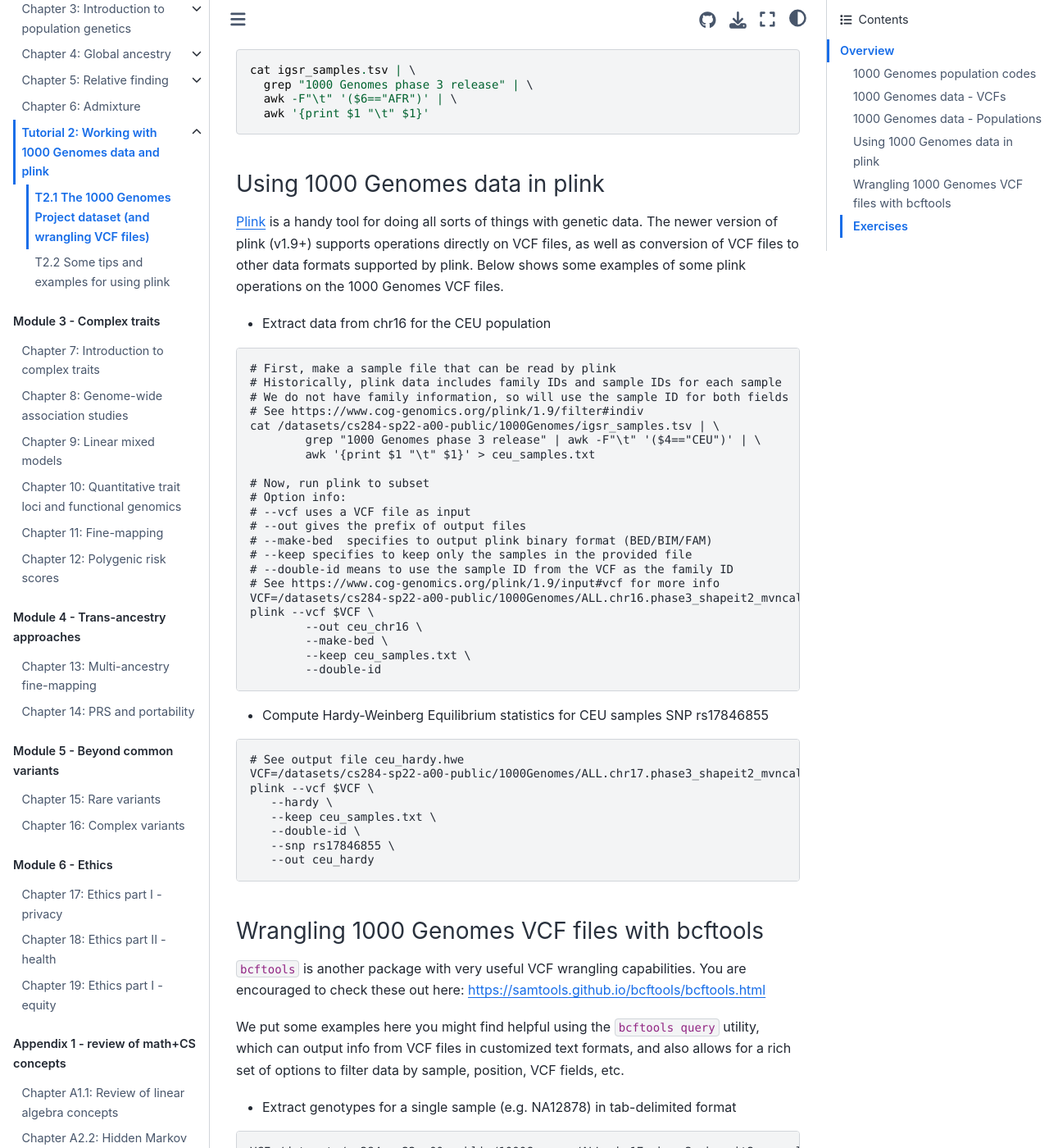
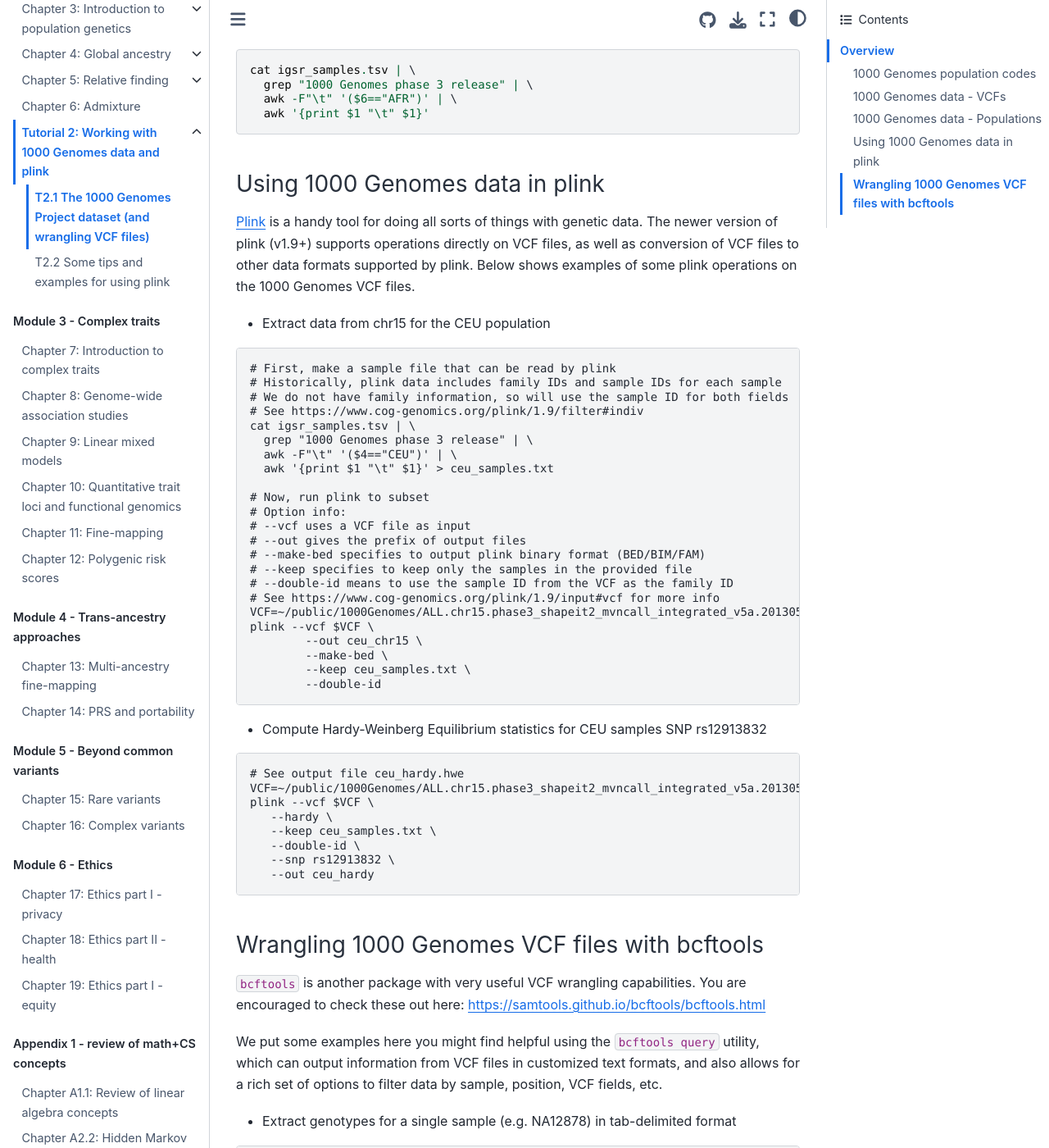
Before and after one commit to gymrek-lab/personal-genomics-textbook, a Jupyter Book: the page built from ancestry/plink1kg/1000G.md, in a window 1280 px wide and 1400 px high, scrolled down 3128 px. Shown: the whole window at 82% size. Built offline with Jupyter Book 1.0.4 settings and Sphinx 7.4.7 and the Sphinx Book theme 1.1.4, drawn with Linux system fonts in a browser that asks for light colours; pages that are not in the unit, such as notebooks, are missing from menus; some of the changed text lies outside the part shown.

Commit message:
updating singletons example in 1000g

````diff
--- a/ancestry/plink1kg/1000G.md
+++ b/ancestry/plink1kg/1000G.md
@@ -92,7 +92,7 @@
 
 ### 1000 Genomes data - Populations
 
-[This file](https://github.com/gymrek-lab/personal-genomics-textbook/blob/main/data/igsr_samples.tsv) contains information about the population label of each sample. It was downloaded directly from the [IGSR website](https://www.internationalgenome.org/data-portal/sample). If you are on the CSE284 datahub, you can find this file at:
+[This file](https://raw.githubusercontent.com/gymrek-lab/personal-genomics-textbook/main/data/igsr_samples.tsv) contains information about the population label of each sample. It was downloaded directly from the [IGSR website](https://www.internationalgenome.org/data-portal/sample). If you are on the CSE284 datahub, you can find this file at:
 
 ```
 ~/public/1000Genomes/igsr_samples.tsv
@@ -127,45 +127,46 @@
 ### Using 1000 Genomes data in plink
 
 [Plink](https://www.cog-genomics.org/plink/1.9/) is a handy tool for doing all sorts of things with genetic data. The newer version of plink (v1.9+) supports operations directly on VCF files, as well as conversion of VCF files to other data formats supported by plink.
-Below shows some examples of some plink operations on the 1000 Genomes VCF files.
+Below shows examples of some plink operations on the 1000 Genomes VCF files.
 
-* Extract data from chr16 for the CEU population
+* Extract data from chr15 for the CEU population
 
 ```
 # First, make a sample file that can be read by plink
 # Historically, plink data includes family IDs and sample IDs for each sample
 # We do not have family information, so will use the sample ID for both fields
 # See https://www.cog-genomics.org/plink/1.9/filter#indiv
-cat /datasets/cs284-sp22-a00-public/1000Genomes/igsr_samples.tsv | \
-	grep "1000 Genomes phase 3 release" | awk -F"\t" '($4=="CEU")' | \
-	awk '{print $1 "\t" $1}' > ceu_samples.txt
+cat igsr_samples.tsv | \
+  grep "1000 Genomes phase 3 release" | \
+  awk -F"\t" '($4=="CEU")' | \
+  awk '{print $1 "\t" $1}' > ceu_samples.txt
 
 # Now, run plink to subset
 # Option info:
 # --vcf uses a VCF file as input
 # --out gives the prefix of output files
-# --make-bed  specifies to output plink binary format (BED/BIM/FAM)
+# --make-bed specifies to output plink binary format (BED/BIM/FAM)
 # --keep specifies to keep only the samples in the provided file
 # --double-id means to use the sample ID from the VCF as the family ID
 # See https://www.cog-genomics.org/plink/1.9/input#vcf for more info
-VCF=/datasets/cs284-sp22-a00-public/1000Genomes/ALL.chr16.phase3_shapeit2_mvncall_integrated_v5a.20130502.genotypes.vcf.gz
+VCF=~/public/1000Genomes/ALL.chr15.phase3_shapeit2_mvncall_integrated_v5a.20130502.genotypes.vcf.gz
 plink --vcf $VCF \
-	--out ceu_chr16 \
+	--out ceu_chr15 \
 	--make-bed \
 	--keep ceu_samples.txt \
 	--double-id
 ```
 
-* Compute Hardy-Weinberg Equilibrium statistics for CEU samples SNP rs17846855
+* Compute Hardy-Weinberg Equilibrium statistics for CEU samples SNP rs12913832
 
 ```
 # See output file ceu_hardy.hwe
-VCF=/datasets/cs284-sp22-a00-public/1000Genomes/ALL.chr17.phase3_shapeit2_mvncall_integrated_v5a.20130502.genotypes.vcf.gz
+VCF=~/public/1000Genomes/ALL.chr15.phase3_shapeit2_mvncall_integrated_v5a.20130502.genotypes.vcf.gz
 plink --vcf $VCF \
    --hardy \
    --keep ceu_samples.txt \
    --double-id \
-   --snp rs17846855 \
+   --snp rs12913832 \
    --out ceu_hardy
 ```
 
@@ -174,23 +175,17 @@
 `bcftools` is another package with very useful VCF wrangling capabilities.
 You are encouraged to check these out here: https://samtools.github.io/bcftools/bcftools.html
 
-We put some examples here you might find helpful using the `bcftools query` utility, which can output info from VCF files in customized text formats, and also allows for a rich set of options to filter data by sample, position, VCF fields, etc.
+We put some examples here you might find helpful using the `bcftools query` utility, which can output information from VCF files in customized text formats, and also allows for a rich set of options to filter data by sample, position, VCF fields, etc.
 
 * Extract genotypes for a single sample (e.g. NA12878) in tab-delimited format
 ```
-VCF=/datasets/cs284-sp22-a00-public/1000Genomes/ALL.chr17.phase3_shapeit2_mvncall_integrated_v5a.20130502.genotypes.vcf.gz
+VCF=~/public/1000Genomes/ALL.chr15.phase3_shapeit2_mvncall_integrated_v5a.20130502.genotypes.vcf.gz
 bcftools query -s NA12878 -f '%CHROM\t%POS\t[%GT\n]' $VCF
 ```
 
-* Extract genotypes, but only include those with alternate allele count of 1
+* Count the number of singleton variants in this sample, restricting to bi-allelic sites. A singleton is a variant for which only a single copy of the alternate allele was seen in the entire cohort. The command below uses the `-i` option of bcftools to restrict to sites where the number of alternate alleles is 1 and the alternate allele count is 1. See more on [bcftools expressions](https://samtools.github.io/bcftools/bcftools.html#expressions).
 ```
-bcftools query --exclude "INFO/AC>1" -s NA12878 -f '[%GT\n]' ALL.chr15.phase3_shapeit2_mvncall_integrated_v5a.20130502.genotypes.vcf.gz
+bcftools query --include "N_ALT=1 && INFO/AC=1" \
+  -s NA12878 -f '[%GT\n]' $VCF | \
+  grep -v "0|0" | wc -l
 ```
-
-### Exercises
-
-1. Look up the SNP [rs17846855](https://www.ncbi.nlm.nih.gov/snp/rs17846855) in dbSNP and find its genomic coordinates (be sure to use the GRCh37 coordinates!). What is its MAF in EAS samples?
-
-2. Compute Hardy-Weinberg Equilibrium statistics for the EAS superpopulation at SNP rs17846855.
-
-3. What is the genotype of NA12878 at position 15:28266573?
````
Also changed, not shown: appendix/software.md (+2 -0 lines), appendix/unix.md (+1 -0 lines).
